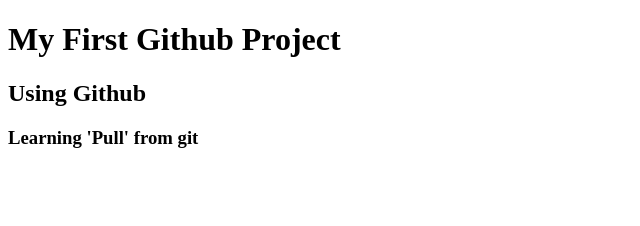
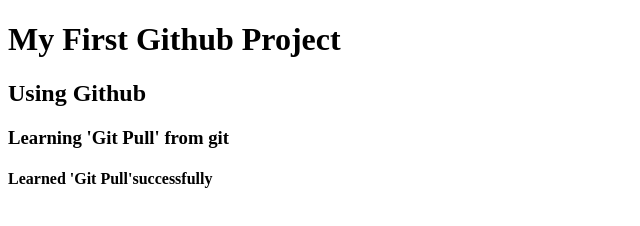
Before and after one commit to Mostary21/myfirstproject, a plain HTML site: page index.html in a window 1280 px wide. Shown: the whole page, without its empty margins (0-640 px from the left). Drawn offline with Linux system fonts and the light colour scheme.

Commit message:
added h4

```diff
--- a/index.html
+++ b/index.html
@@ -8,6 +8,7 @@
 <body>
     <h1>My First Github Project</h1>
     <h2>Using Github</h2>
-    <h3>Learning 'Pull' from git</h3>
+    <h3>Learning 'Git Pull' from git</h3>
+    <h4>Learned 'Git Pull'successfully</h4>
 </body>
 </html>
```
